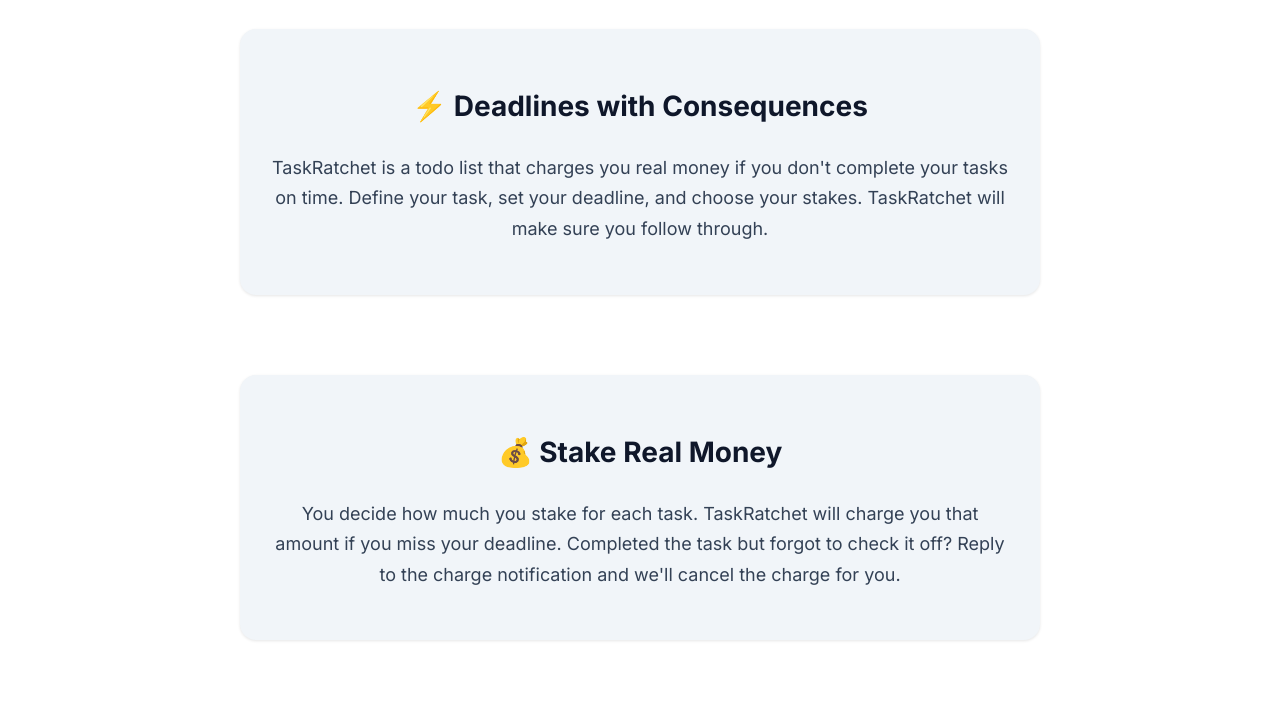
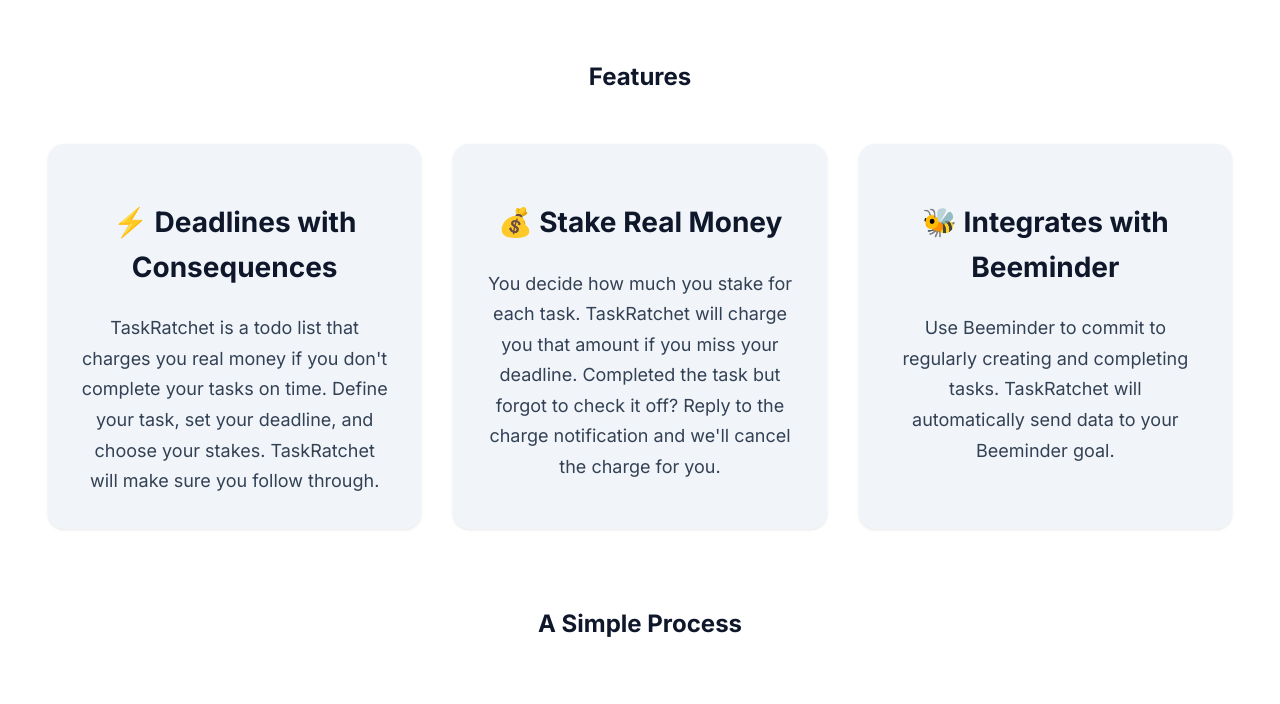
Before and after one commit to TaskRatchet/TaskRatchet.com, an Astro site: page / in a window 1280 px wide. Shown: the part 722-1426 px from the top of the page. Built offline with nearby package versions, Linux system fonts and the light colour scheme; Astro itself is replaced by a stand-in of ours.

Commit message:
more styling fixes

```diff
--- a/src/pages/index.astro
+++ b/src/pages/index.astro
@@ -102,32 +102,36 @@
 
     <section class="features">
       <div class="container">
+        <h2>Features</h2>
+        <div class="features-grid">
           <div class="feature">
             <h2>⚡️ Deadlines with Consequences</h2>
             <p>
-            TaskRatchet is a todo list that charges you real money if you don't
-            complete your tasks on time. Define your task, set your deadline,
-            and choose your stakes. TaskRatchet will make sure you follow
-            through.
+              TaskRatchet is a todo list that charges you real money if you
+              don't complete your tasks on time. Define your task, set your
+              deadline, and choose your stakes. TaskRatchet will make sure you
+              follow through.
             </p>
           </div>
 
           <div class="feature">
             <h2>💰 Stake Real Money</h2>
             <p>
-            You decide how much you stake for each task. TaskRatchet will charge
-            you that amount if you miss your deadline. Completed the task but
-            forgot to check it off? Reply to the charge notification and we'll
-            cancel the charge for you.
+              You decide how much you stake for each task. TaskRatchet will
+              charge you that amount if you miss your deadline. Completed the
+              task but forgot to check it off? Reply to the charge notification
+              and we'll cancel the charge for you.
             </p>
           </div>
 
           <div class="feature">
             <h2>🐝 Integrates with Beeminder</h2>
             <p>
-            Use Beeminder to commit to regularly creating and completing tasks.
-            TaskRatchet will automatically send data to your Beeminder goal.
+              Use Beeminder to commit to regularly creating and completing
+              tasks. TaskRatchet will automatically send data to your Beeminder
+              goal.
             </p>
+          </div>
         </div>
       </div>
     </section>
@@ -252,7 +256,8 @@
     color: var(--text-primary);
   }
   .hero {
-    padding: 6rem 0;
+    padding: 14rem 0 6rem;
+    margin-top: -4rem;
     text-align: center;
     background: linear-gradient(135deg, var(--gray-50) 0%, white 100%),
       url("/midjourney-a_woman_working_late_into_the_night_at_her_computer.png");
@@ -267,9 +272,12 @@
     padding: 1rem 0;
     background: var(--bg-header);
     border-bottom: 1px solid var(--border-color);
+    position: fixed;
     top: 0;
+    left: 0;
+    right: 0;
     z-index: 100;
-    backdrop-filter: blur(12px);
+    backdrop-filter: blur(8px);
     box-shadow: 0 1px 2px rgba(0, 0, 0, 0.03);
   }
 
@@ -526,24 +534,34 @@
     font-weight: 500;
   }
 
+  .features h2 {
+    text-align: center;
+    margin-bottom: 3rem;
+    color: var(--heading-text, var(--gray-900));
+  }
+
+  .features-grid {
+    display: grid;
+    grid-template-columns: repeat(auto-fit, minmax(250px, 1fr));
+    gap: 2rem;
+  }
+
   .feature {
-    max-width: 800px;
-    margin: 0 auto 5rem;
     text-align: center;
     padding: 2rem;
     border-radius: 1rem;
     background: var(--card-bg, var(--gray-100));
     box-shadow: 0 1px 3px rgba(0, 0, 0, 0.1);
     transition: transform 0.2s ease;
+    height: 100%;
+    display: flex;
+    flex-direction: column;
+    justify-content: flex-start;
   }
 
   .feature:hover {
     transform: translateY(-4px);
     box-shadow: 0 4px 12px rgba(0, 0, 0, 0.1);
-  }
-
-  .feature:last-child {
-    margin-bottom: 0;
   }
 
   .feature h2 {
@@ -560,6 +578,13 @@
     color: var(--feature-text, var(--gray-700));
     line-height: 1.7;
     font-size: 1.125rem;
+    margin: 0;
+  }
+
+  @media (max-width: 768px) {
+    .features .container {
+      grid-template-columns: 1fr;
+    }
   }
 
   .how-it-works {
--- a/src/styles/global.css
+++ b/src/styles/global.css
@@ -15,7 +15,7 @@
   --gray-900: #0f172a; /* Theme tokens */
   --bg-main: white;
   --bg-card: var(--gray-100);
-  --bg-header: rgba(255, 255, 255, 0.85);
+  --bg-header: rgba(255, 255, 255, 0.75);
   --text-primary: var(--gray-800);
   --text-secondary: var(--gray-700);
   --border-color: var(--gray-200);
@@ -28,7 +28,7 @@
 html[data-theme="dark"] {
   --bg-main: var(--gray-900);
   --bg-card: var(--gray-800);
-  --bg-header: rgba(15, 23, 42, 0.85);
+  --bg-header: rgba(15, 23, 42, 0.75);
   --text-primary: var(--gray-50);
   --text-secondary: var(--gray-200);
   --border-color: var(--gray-800);
@@ -82,5 +82,5 @@
 }
 
 section {
-  padding: 2rem 0;
+  padding-top: 3.5rem;
 }
```
Lines whose indentation alone changed are shown as unchanged.
